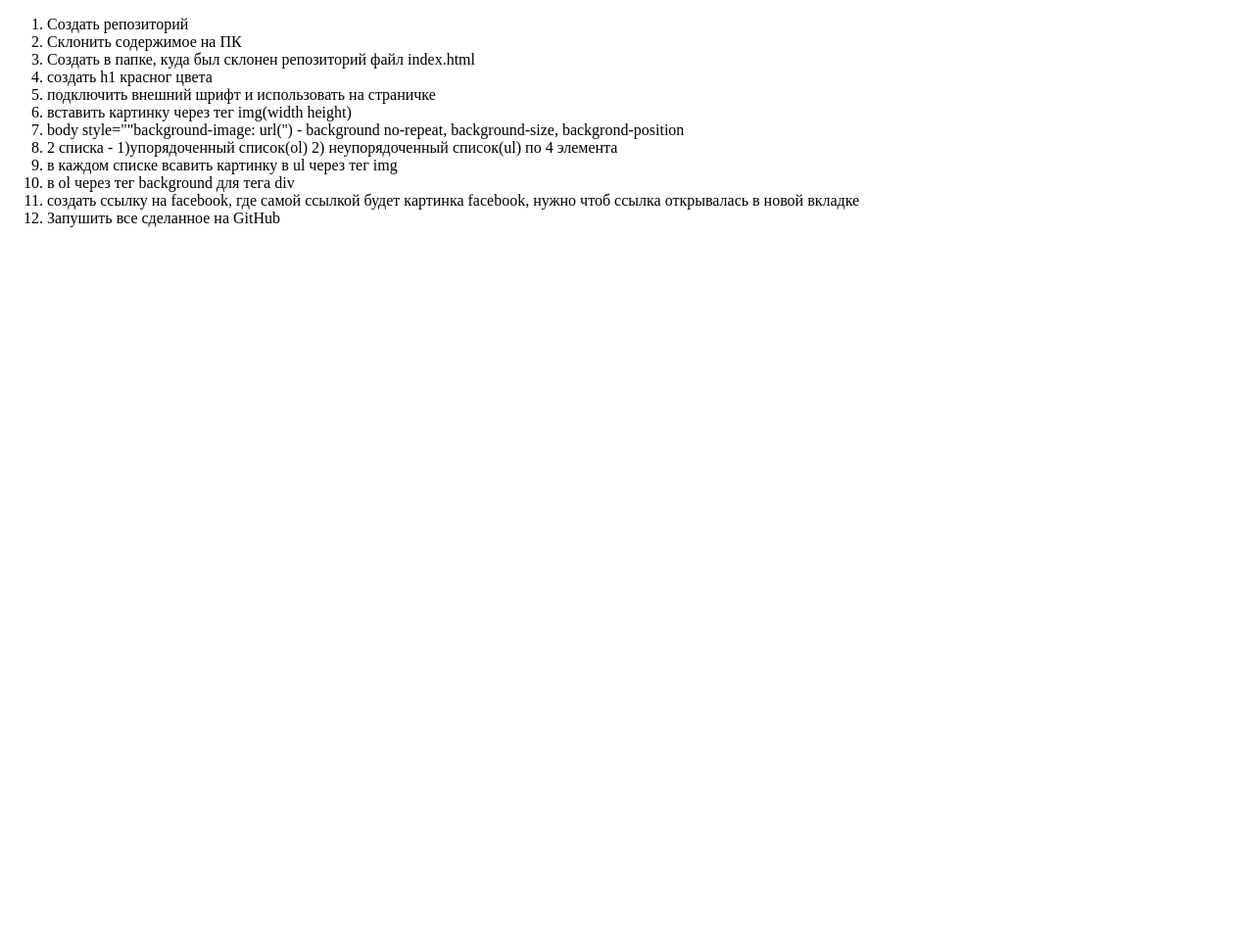
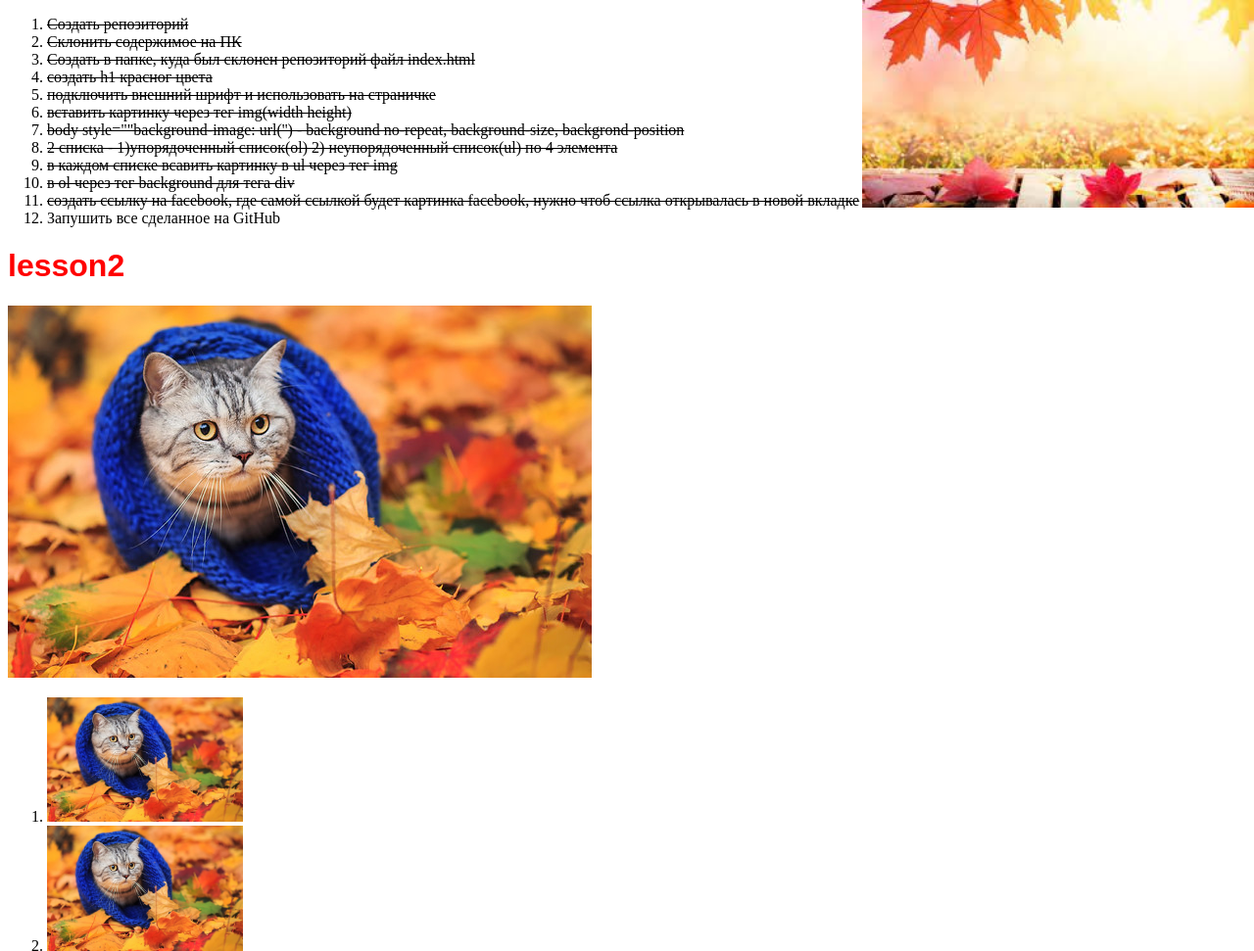
Before and after one commit to TetjanaGrytsjuk/lesson2, a plain HTML site: page hw/index.html in a window 1280 px wide. Shown: the top 971 px of the page at 98% size. Before the commit the page ends 800 px from the top, so only its background shows below. Drawn offline with Linux system fonts and the light colour scheme.

Commit message:
Add files via upload
Виконано

```diff
--- a/hw/index.html
+++ b/hw/index.html
@@ -6,19 +6,19 @@
     <meta http-equiv="X-UA-Compatible" content="ie=edge">
     <title>Document</title>
 </head>
-<body>
+<body style= "background-image: url(./img/autumn.jpg); background-repeat: no-repeat; background-position: top right; background-size: 400px; ">
     <ol>
-        <li>Создать репозиторий</li>
-        <li>Склонить содержимое на ПК</li>
-        <li>Создать в папке, куда был склонен репозиторий файл index.html</li>
-        <li>создать h1 красног цвета</li>
-        <li>подключить внешний шрифт и использовать на страничке</li>
-        <li>вставить картинку через тег img(width height)</li>
-        <li>body style=""background-image: url('') - background no-repeat, background-size, backgrond-position</li>
-        <li> 2 списка - 1)упорядоченный список(ol) 2) неупорядоченный список(ul) по 4 элемента</li>
-        <li>в каждом списке всавить картинку в ul через тег img</li>
-        <li>в ol через тег background для тега div</li>
-        <li>создать ссылку на facebook, где самой ссылкой будет картинка facebook, нужно чтоб ссылка открывалась в новой вкладке</li>
+        <li style="text-decoration: line-through">Создать репозиторий</li>
+        <li style="text-decoration: line-through">Склонить содержимое на ПК</li>
+        <li style="text-decoration: line-through">Создать в папке, куда был склонен репозиторий файл index.html</li>
+        <li style="text-decoration: line-through">создать h1 красног цвета</li>
+        <li style="text-decoration: line-through">подключить внешний шрифт и использовать на страничке</li>
+        <li style="text-decoration: line-through">вставить картинку через тег img(width height)</li>
+        <li style="text-decoration: line-through">body style=""background-image: url('') - background no-repeat, background-size, backgrond-position</li>
+        <li style="text-decoration: line-through"> 2 списка - 1)упорядоченный список(ol) 2) неупорядоченный список(ul) по 4 элемента</li>
+        <li style="text-decoration: line-through">в каждом списке всавить картинку в ul через тег img</li>
+        <li style="text-decoration: line-through">в ol через тег background для тега div</li>
+        <li style="text-decoration: line-through">создать ссылку на facebook, где самой ссылкой будет картинка facebook, нужно чтоб ссылка открывалась в новой вкладке</li>
         <li>Запушить все сделанное на GitHub</li>
 
 
@@ -33,6 +33,31 @@
             </li>
         </ol>        -->
     </ol>
-    <img src="./audi.jpg" alt="" style=>
+   <h1 style="color: red; font-family: 'Mochiy Pop P One', sans-serif;"> lesson2 </h1>
+   <img src="img/29486284706_8897c3f615_z.jpg" alt="" style="widht: 500px;">
+
+    <ol>
+        <li><img src="img/29486284706_8897c3f615_z.jpg" alt="" style="width: 200px;"></li>
+        <li><img src="img/29486284706_8897c3f615_z.jpg" alt="" style="width: 200px;"></li>
+        <li><img src="img/29486284706_8897c3f615_z.jpg" alt="" style="width: 200px;"></li>
+        <li><img src="img/29486284706_8897c3f615_z.jpg" alt="" style="width: 200px;"></li>
+    </ol>
+    <ul>
+        <li>
+            <div style=" background-repeat: no-repeat; width: 200px; height: 200px; background-image: url(./img/autumn.jpg); background-size: 100%;"></div>
+        </li>
+        <li>
+            <div style=" background-repeat: no-repeat; width: 200px; height: 200px; background-image: url(./img/autumn.jpg); background-size: 100%;"></div>
+        </li>
+        <li>
+            <div style=" background-repeat: no-repeat; width: 200px; height: 200px; background-image: url(./img/autumn.jpg); background-size: 100%;"></div>
+        </li>
+        <li>
+            <div style=" background-repeat: no-repeat; width: 200px; height: 200px; background-image: url(./img/autumn.jpg); background-size: 100%;"></div>
+        </li>
+    </ul>
+    <a href="https://www.facebook.com/UkrayinskiyFeysbuk/" target="_blank">
+        <img src="./img/fb_icon_325x325.png" alt="">
+    </a>
 </body>
 </html>
```
Also changed, not shown: hw/img/29486284706_8897c3f615_z.jpg (added), hw/img/autumn.jpg (added), hw/img/fb_icon_325x325.png (added).
